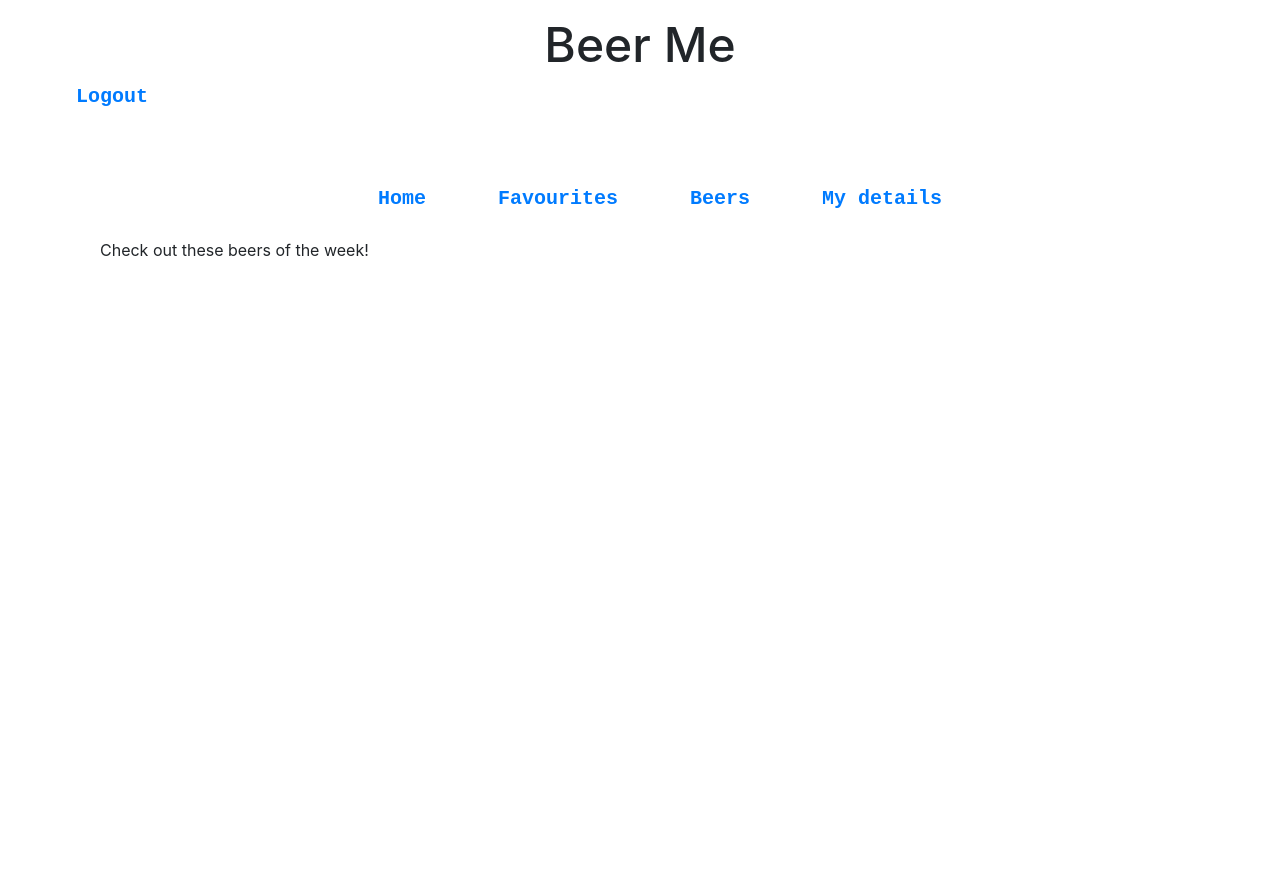
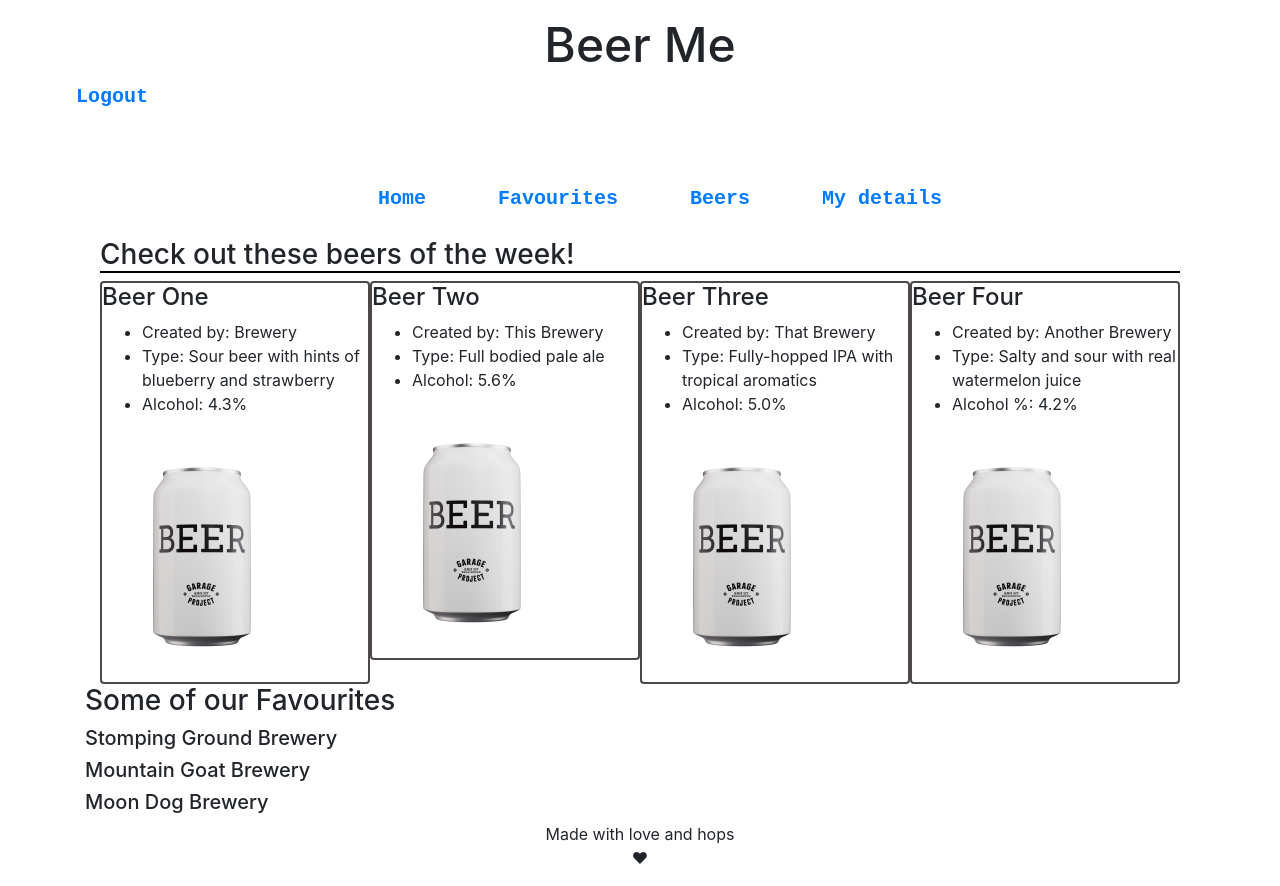
Before and after one commit to ahooper00/beer-me, a React (Create React App) app in the folder client/: page / in a window 1280 px wide. Before the commit the page ends 800 px from the top, so only its background shows below. Built offline with nearby package versions, Linux system fonts and the light colour scheme.

Commit message:
Home page starter code, footer

```diff
--- a/client/src/App.js
+++ b/client/src/App.js
@@ -69,7 +69,7 @@ function App() {
             </Route> */}
             </Routes>
           </div>
-          {/* <Footer /> */}
+          <Footer />
         </div>
 
       </Router>
--- a/client/src/components/Footer/index.js
+++ b/client/src/components/Footer/index.js
@@ -0,0 +1,19 @@
+const styles = {
+    footer: {
+        textAlign: 'center'
+    }
+}
+
+const Footer = () => {
+    return (
+        <footer>
+            <div>
+                <p className="footer" style={styles.footer}>
+                    Made with love and hops <p>&hearts;</p>
+                </p>
+            </div>
+        </footer>
+    )
+}
+
+export default Footer;
--- a/client/src/pages/Home.js
+++ b/client/src/pages/Home.js
@@ -1,15 +1,146 @@
 import React from 'react';
 import { useQuery } from '@apollo/client';
+import beer from '../assets/beer.webp';
+
+const styles = {
+    // container: {
+    //     flex: '1 0 100%',
+    //     display: 'inline-flex',
+    //     justifyContent: 'space-between',
+    //     flexDirection: 'column',
+    //     flexWrap: 'wrap',
+    //     border: '2px solid rgb(77, 72, 72)'
+    // },
+    card: {
+        flex: '1 0 100%',
+        display: 'inline-flex',
+        justifyContent: 'space-between',
+        flexDirection: 'column',
+        flexWrap: 'wrap',
+        border: '2px solid rgb(77, 72, 72)',
+        width: '25%'
+    },
+    h3: {
+        borderBottom: 'black solid 2px'
+    },
+    cardBody: {
+        flexDirection: 'column',
+        display: 'inline-flex',
+        flexWrap: 'wrap',
+        border: 'black solid 2px'
+    },
+    img: {
+        width: '200px',
+        height: 'auto',
+        display: 'flex'
+    }
+}
 
 const Home = () => {
     return (
         <main>
             <div className='container'>
                 <div>
-                    Check out these beers of the week!
+                    <h3 style={styles.h3}>
+                        Check out these beers of the week!
+                    </h3>
+                </div>
+                <div className="card" style={styles.card}>
+                    <div className="cardBody" styls={styles.cardBody}>
+                        <h4>
+                            Beer One
+                        </h4>
+                        <ul>
+                            <li>Created by: Brewery</li>
+                            <li>Type: Sour beer with hints of blueberry and strawberry</li>
+                            <li>Alcohol: 4.3%</li>
+                        </ul>
+                    </div>
+                    <img
+                        src={beer}
+                        alt="Beer"
+                        className="Img"
+                        style={styles.img}
+                    ></img>
+                </div>
+
+                <div className="card" style={styles.card}>
+                    <div className="cardBody" styls={styles.cardBody}>
+                        <h4>
+                            Beer Two
+                        </h4>
+                        <ul>
+                            <li>Created by: This Brewery</li>
+                            <li>Type: Full bodied pale ale</li>
+                            <li>Alcohol: 5.6%</li>
+                        </ul>
+                    </div>
+                    <img
+                        src={beer}
+                        alt="Beer"
+                        className="Img"
+                        style={styles.img}
+                    ></img>
+                </div>
+
+                <div className="card" style={styles.card}>
+                    <div className="cardBody" styls={styles.cardBody}>
+                        <h4>
+                            Beer Three
+                        </h4>
+                        <ul>
+                            <li>Created by: That Brewery</li>
+                            <li>Type: Fully-hopped IPA with tropical aromatics</li>
+                            <li>Alcohol: 5.0%</li>
+                        </ul>
+                    </div>
+                    <img
+                        src={beer}
+                        alt="Beer"
+                        className="Img"
+                        style={styles.img}
+                    ></img>
+                </div>
+
+                <div className="card" style={styles.card}>
+                    <div className="cardBody" styls={styles.cardBody}>
+                        <h4>
+                            Beer Four
+                        </h4>
+                        <ul>
+                            <li>Created by: Another Brewery</li>
+                            <li>Type: Salty and sour with real watermelon juice</li>
+                            <li>Alcohol %: 4.2%</li>
+                        </ul>
+                    </div>
+                    <img
+                        src={beer}
+                        alt="Beer"
+                        className="Img"
+                        style={styles.img}
+                    ></img>
                 </div>
             </div>
-        </main>
+
+            <div>
+                <div>
+                    <h3>
+                        Some of our Favourites
+                    </h3>
+                </div>
+                <div>
+                    <h5>
+                        Stomping Ground Brewery
+                    </h5>
+                    <h5>
+                        Mountain Goat Brewery
+                    </h5>
+                    <h5>
+                        Moon Dog Brewery
+                    </h5>
+                </div>
+            </div>
+        </main >
     )
 }
 
```
Also changed, not shown: client/src/assets/beer.webp (added), client/src/pages/AddBeer.js (added), 1 other file (tests, documents, lock files or other folders).
